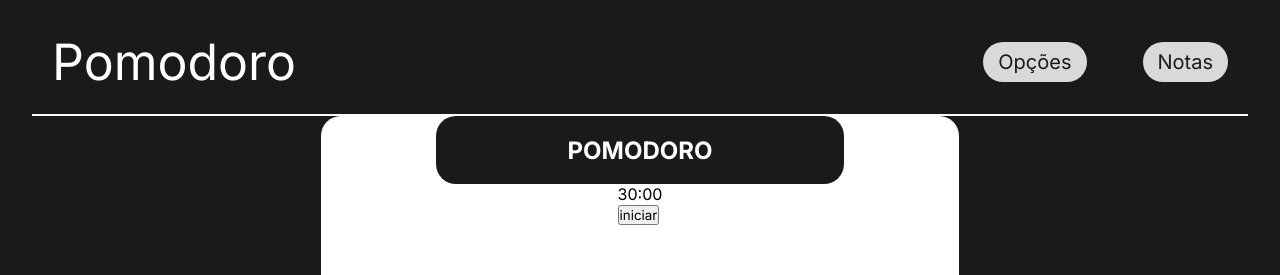
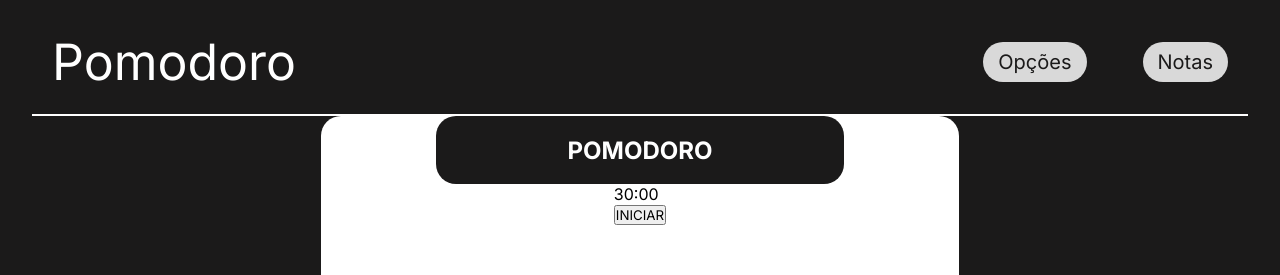
Before and after one commit to Rick0804/Pomodoro-front, a Vue app: page / in a window 1280 px wide. Shown: the top 275 px of the page. Built offline with nearby package versions, Linux system fonts and the light colour scheme.

Commit message:
continuando-timer

```diff
--- a/src/components/PomodoroTimer.vue
+++ b/src/components/PomodoroTimer.vue
@@ -3,11 +3,11 @@ export default {
     nome: 'PomodoroTimer',
     data() {
         return {
-            timeInSeconds: null,
+            timeInSeconds: 0,
             statusTimer: false,
             statusPomo: false,
-            minute: null,
-            second: null,
+            minute: 30,
+            second: 0,
             timer: null,
         }
         /*
@@ -16,16 +16,16 @@ export default {
         */
     },
     methods: {
-        cronometer(timer) {
-            this.timeInSeconds = timer * 60000
+        cronometer() {
+            this.timeInSeconds = (this.minute * 60000) + (this.second * 1000)
             this.timer = setInterval(() => {
                 console.log(this.timeInSeconds)
+                this.timeInSeconds -= 1000
                 let time = new Date(this.timeInSeconds);
                 this.minute = time.getMinutes();
                 this.second = time.getSeconds();
                 console.log(this.second)
                 console.log(time)
-                this.timeInSeconds -= 1000
             }, 1000)
         },
         pausar(){
@@ -46,19 +46,27 @@ export default {
                 this.statusPomo = true;
             } else {
                 this.statusPomo = false;
-                console.log("timer vai parar")
             }
         },
         pular() {
-            this.pausar();
-            this.minute = 5;
+            this.pausar()
+            if(this.statusTimer){
+                console.log("entrou pular: true")
+                this.minute = 5;
+                this.second = 0;
+            } else {
+                console.log("entrou pular: falso")
+                this.minute = 30;
+                console.log(this.minute)
+                this.second = 0;
+            }
+            this.statusTimer = !this.statusTimer;
         }
     },
     watch: {
         statusTimer() {
             if (this.statusTimer) {
-               if(this.timeInSeconds === null) this.timeInSeconds = 30;
-               if(this.timeInSeconds > 1000) this.timeInSeconds /= 60000
+                if(this.timeInSeconds > 1000) this.timeInSeconds /= 60000
                 this.cronometer(this.timeInSeconds)
             } else {
                 this.pausar()
@@ -83,8 +91,8 @@ export default {
                 </div>
             </div>
             <div class="status-timer">
-                <button @click="status">{{ !this.statusTimer ? 'iniciar' : 'parar' }}</button>
-                <button v-if="statusPomo" @click="pular">Pular</button>
+                <button @click="status">{{ !this.statusTimer ? 'INICIAR' : 'PARAR' }}</button>
+                <button v-if="statusPomo" @click="pular">PULAR</button>
             </div>
         </div>
     </section>
@@ -115,4 +123,8 @@ export default {
 h2 {
     color: white;
 }
+
+button {
+
+}
 </style>
```
